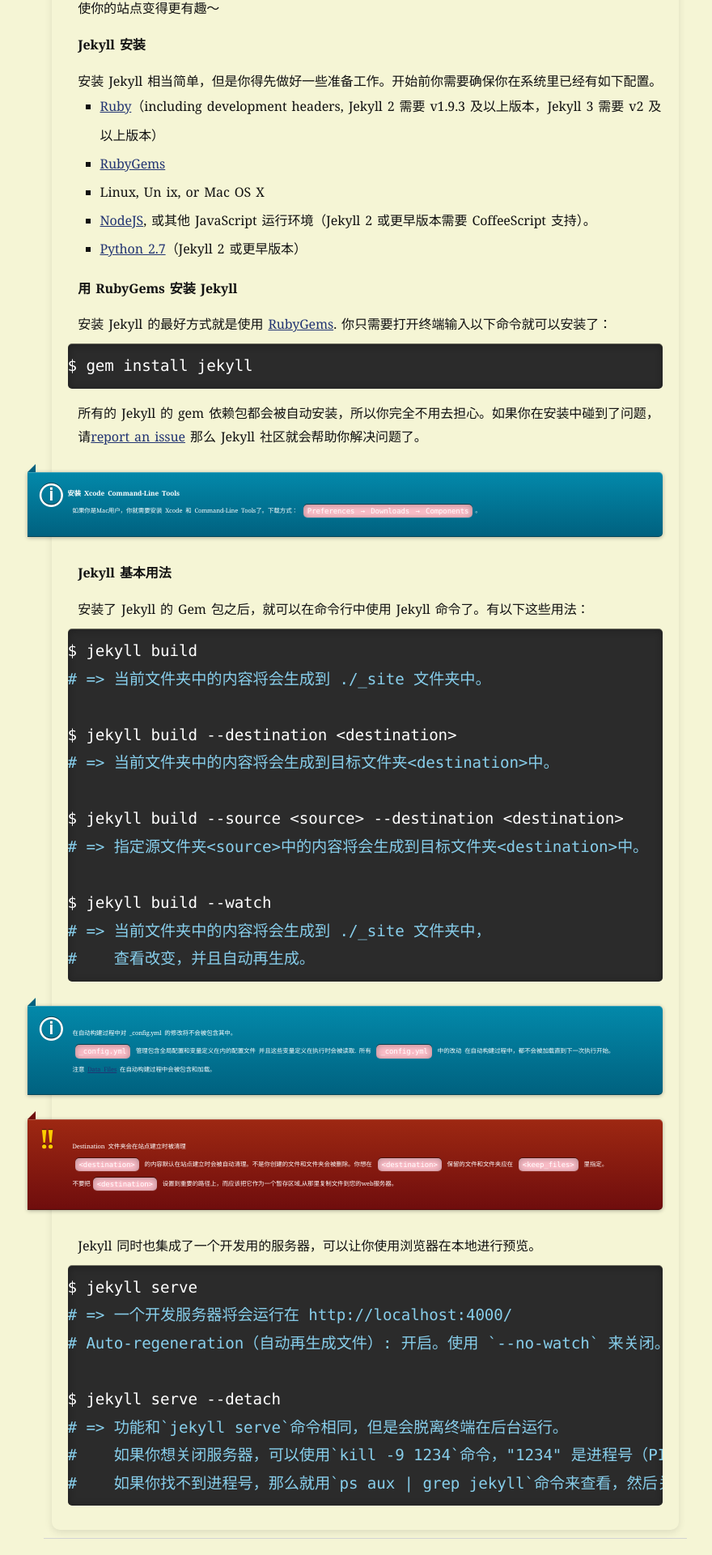
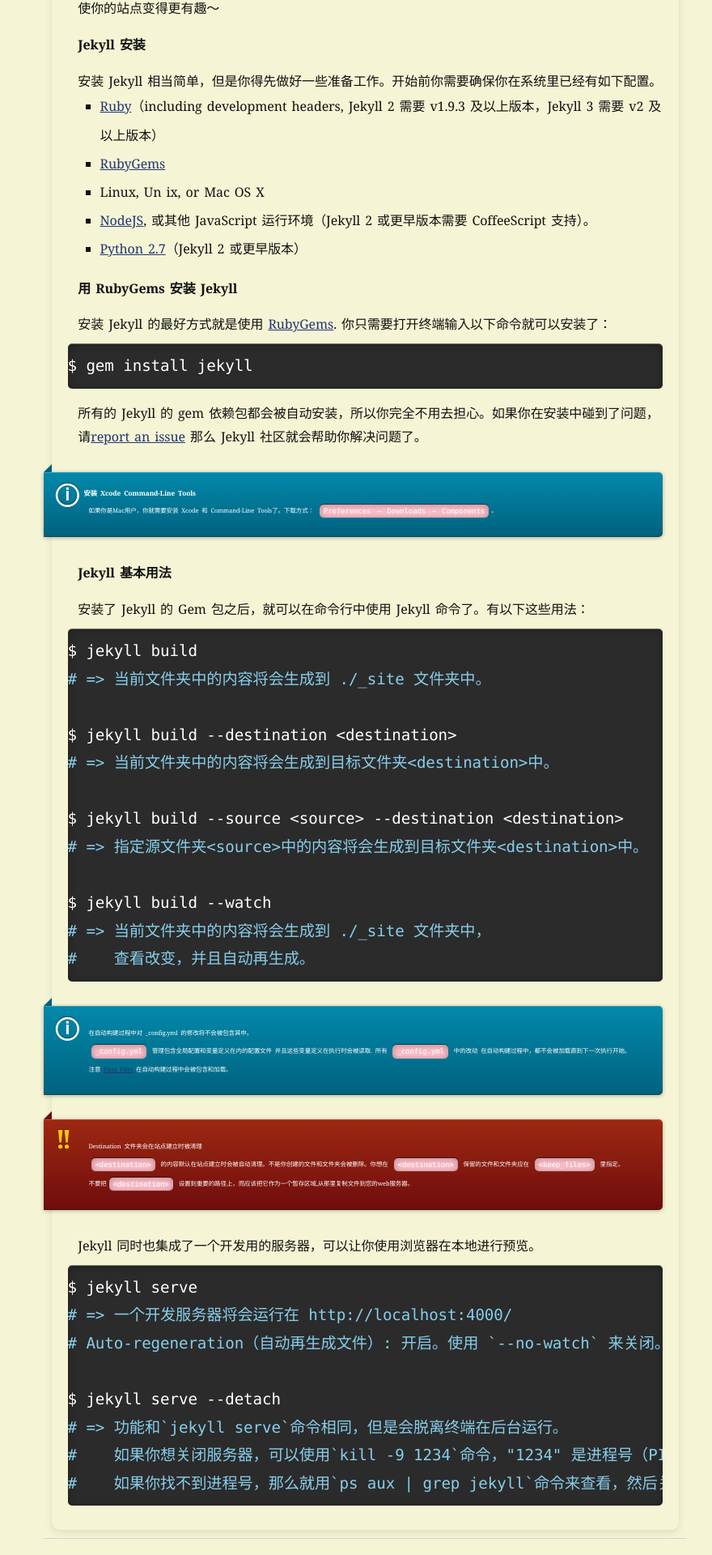
Before and after one commit to hidysea/BloggingWithJekyll, a Jekyll site: the page built from _posts/2015-08-30-learn-jekyll.html, in a window 1280 px wide. Shown: the part 1155-3075 px from the top of the page at 81% size, without its empty margins (176-1056 px from the left). Built offline with Jekyll 4.4.1, drawn with Linux system fonts in a browser that asks for light colours.

Commit message:
modified style.css -> .note margin-left

```diff
--- a/css/style.css
+++ b/css/style.css
@@ -179,7 +179,8 @@ code.option, code.flag, code.filter, code.output {
 
 @media (min-width: 768px) {
     .note {
-        margin-left: -50px
+        /*暂时注释: 实际效果太偏左*/
+        /*margin-left: -50px*/
     }
 }
 
```
Also changed, not shown: 1 other file.
